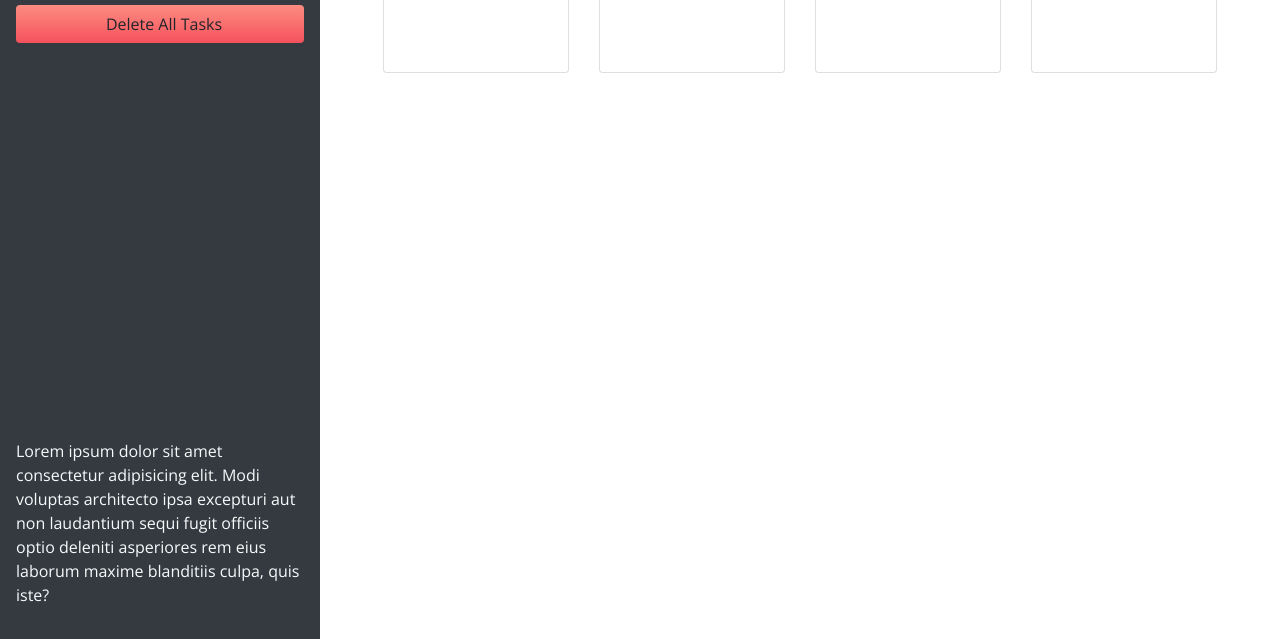
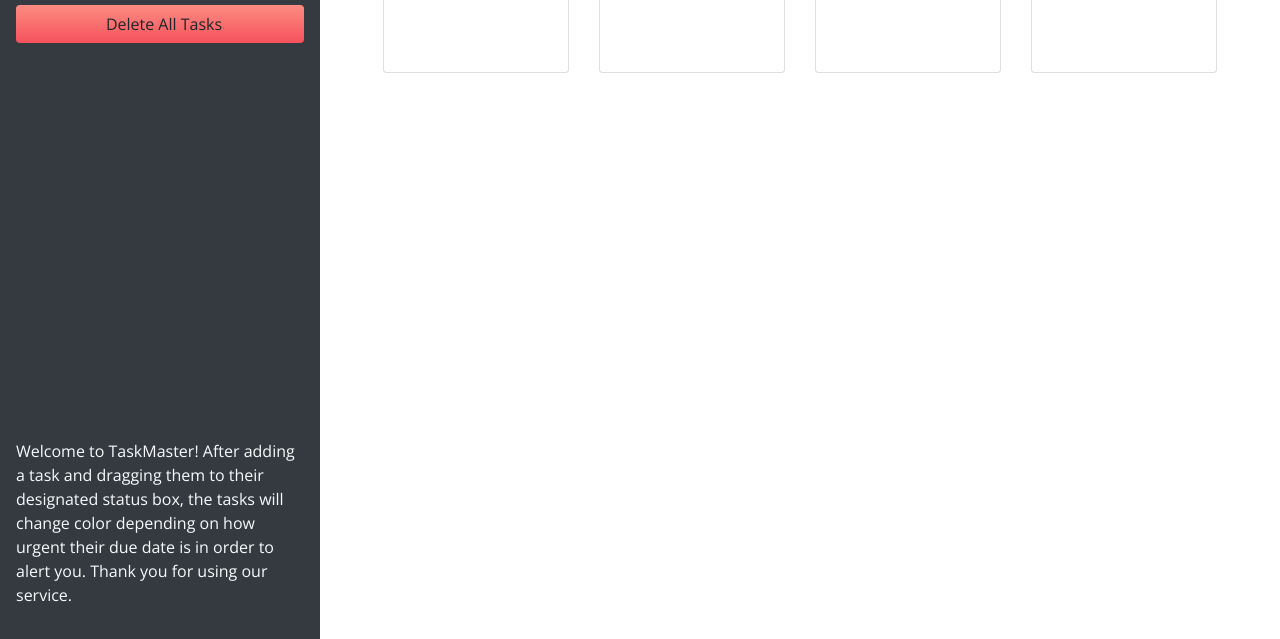
Before and after one commit to Chance-Crawford/TaskMaster, a plain HTML site: page index.html in a window 1280 px wide. Shown: the part 161-800 px from the top of the page. Drawn offline with nearby package versions, Linux system fonts and the light colour scheme; a web font is replaced by a local one.

Commit message:
changed message at the bottom of the page

```diff
--- a/index.html
+++ b/index.html
@@ -52,9 +52,11 @@
       appear larger and further down.
       -->
       <span class="oi oi-task display-1 text-center mb-2 d-none d-lg-block mt-auto"></span>
-      <p class="d-none d-lg-block">Lorem ipsum dolor sit amet consectetur adipisicing elit. Modi voluptas architecto ipsa
-        excepturi aut non
-        laudantium sequi fugit officiis optio deleniti asperiores rem eius laborum maxime blanditiis culpa, quis iste?
+      <p class="d-none d-lg-block">
+        Welcome to TaskMaster! After adding a task and dragging them
+        to their designated status box, the tasks will change color depending
+        on how urgent their due date is in order to alert you. Thank you for
+        using our service.
       </p>
     </header>
     <!-- for more info see google docs, third party apis notes, bootstrap -->
```
